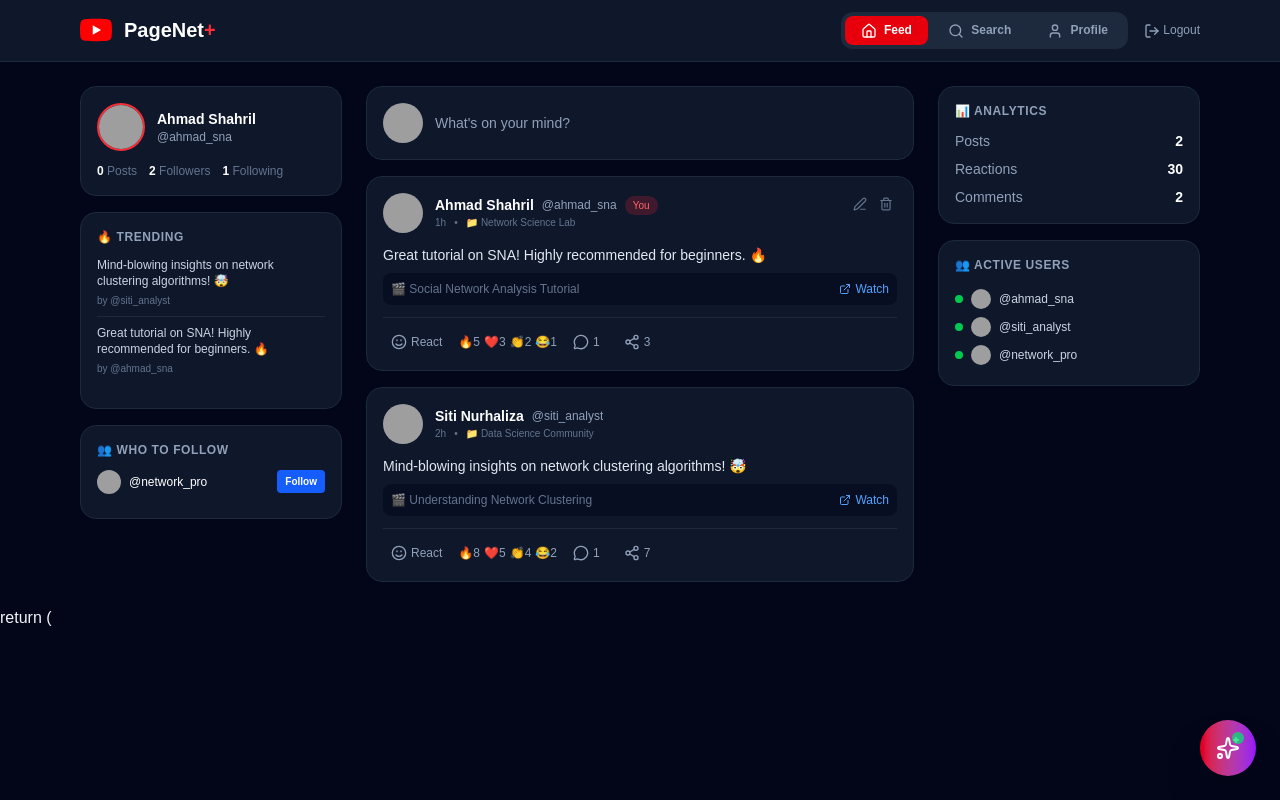
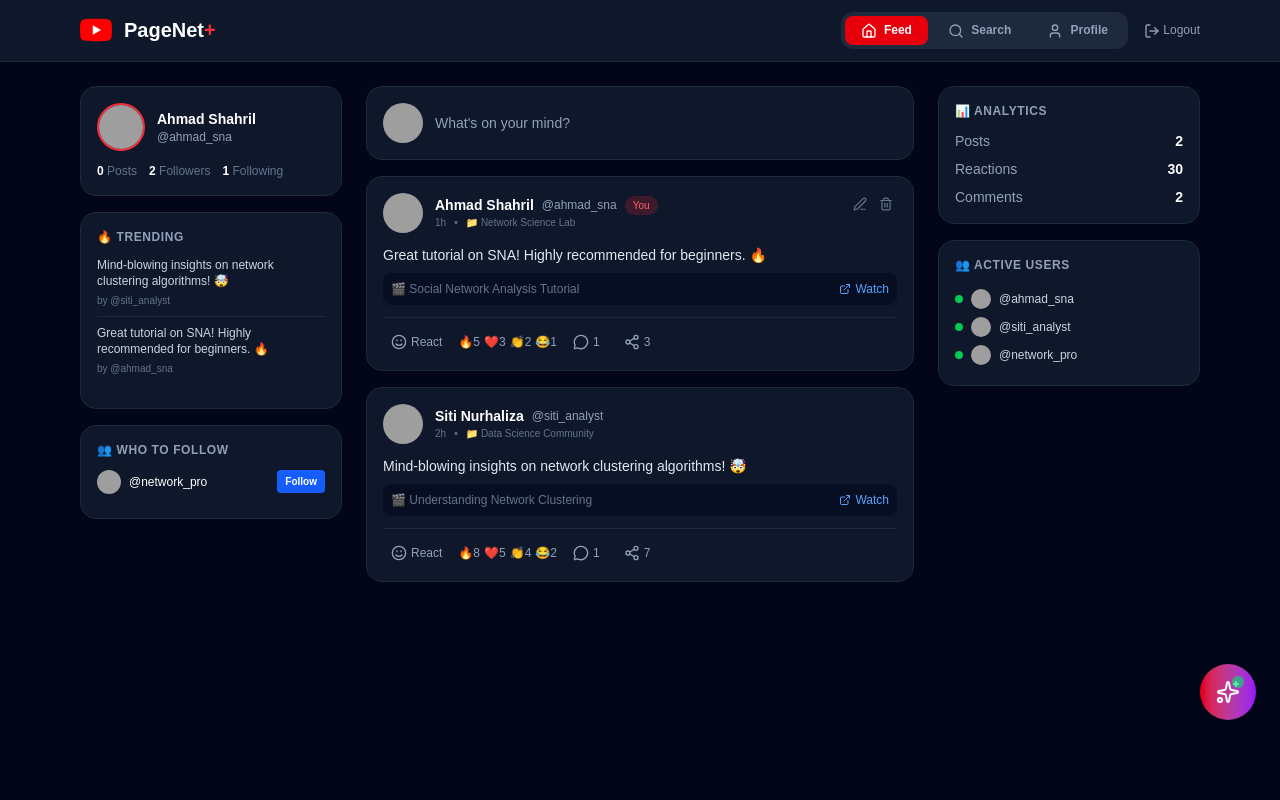
Before and after one commit to MAIZATIL/pagenet-plus, a Next.js app: page / in a window 1280 px wide. Shown: the top 800 px of the page. Built offline with nearby package versions, Linux system fonts and the light colour scheme; grey boxes are pictures that could not be loaded.

Commit message:
fix: remove extra return, move AI button up

```diff
--- a/app/SocialPlatform.tsx
+++ b/app/SocialPlatform.tsx
@@ -1901,7 +1901,7 @@ export default function SocialPlatform() {
           activeUser={activeUser}
         />
       )}
-      return (
+
     <div className="min-h-screen bg-slate-950 text-slate-100 pb-16 md:pb-0">
       {/* ... semua UI sedia ada */}
 
--- a/app/components/AIChatbot.tsx
+++ b/app/components/AIChatbot.tsx
@@ -148,11 +148,12 @@ Could you tell me more specifically what you're looking for?`;
     }
   };
 
+  // Button floating - naikkan ke atas (bottom-20 instead of bottom-6)
   if (!isOpen) {
     return (
       <button
         onClick={() => setIsOpen(true)}
-        className="fixed bottom-6 right-6 z-50 bg-gradient-to-r from-red-600 to-purple-600 hover:from-red-700 hover:to-purple-700 text-white rounded-full p-3 md:p-4 shadow-2xl transition-all hover:scale-110 group"
+        className="fixed bottom-20 right-6 z-50 bg-gradient-to-r from-red-600 to-purple-600 hover:from-red-700 hover:to-purple-700 text-white rounded-full p-3 md:p-4 shadow-2xl transition-all hover:scale-110 group"
       >
         <div className="relative">
           <Sparkles className="w-5 h-5 md:w-6 md:h-6" />
@@ -169,7 +170,7 @@ Could you tell me more specifically what you're looking for?`;
         : 'bottom-2 right-2 w-[calc(100vw-16px)] h-[80vh] max-h-[600px] md:bottom-4 md:right-4 md:w-[380px] md:h-[600px] md:max-h-[650px]'
     }`}>
       <div className="bg-slate-900 border border-slate-800 rounded-2xl shadow-2xl flex flex-col h-full overflow-hidden">
-        {/* Header - Mobile Friendly */}
+        {/* Header */}
         <div className="flex items-center justify-between p-2.5 md:p-3 border-b border-slate-800 bg-gradient-to-r from-red-600/20 to-purple-600/20">
           <div className="flex items-center gap-2">
             <div className="w-7 h-7 md:w-8 md:h-8 bg-gradient-to-r from-red-500 to-purple-500 rounded-full flex items-center justify-center">
@@ -198,7 +199,6 @@ Could you tell me more specifically what you're looking for?`;
 
         {!isMinimized && (
           <>
-            {/* Messages - Mobile Friendly */}
             <div className="flex-1 overflow-y-auto p-3 md:p-4 space-y-2 md:space-y-3">
               {messages.map((message) => (
                 <div
@@ -235,7 +235,6 @@ Could you tell me more specifically what you're looking for?`;
               <div ref={messagesEndRef} />
             </div>
 
-            {/* Input - Mobile Friendly */}
             <div className="p-2.5 md:p-3 border-t border-slate-800 bg-slate-950/50">
               <div className="flex gap-1.5 md:gap-2">
                 <input
```
